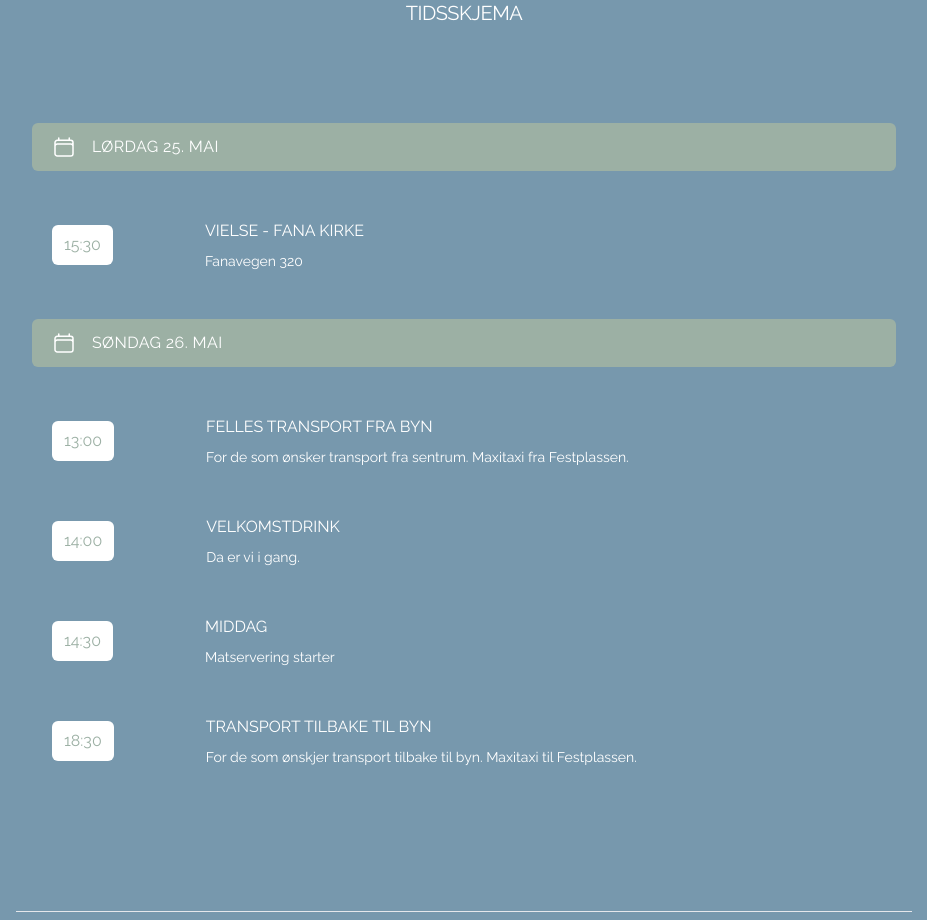
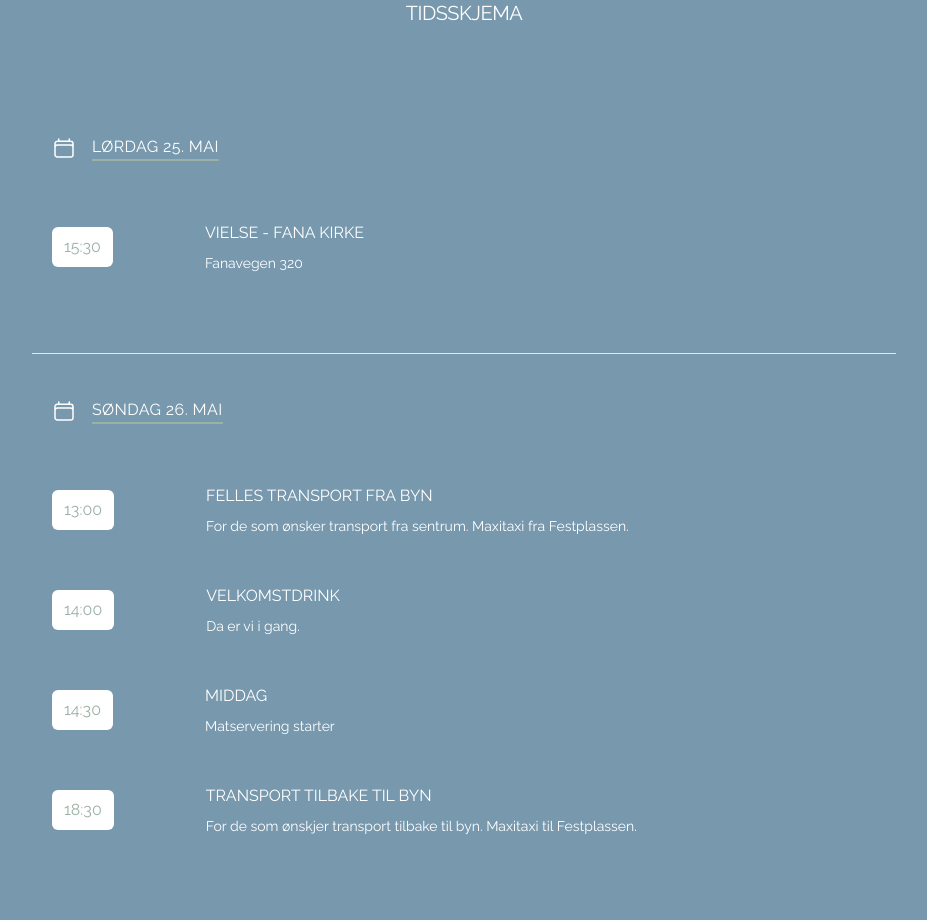
Before and after one commit to matsgund/weddingpage, a React (Vite) app: page / in a window 1280 px wide. Shown: the part 1740-2660 px from the top of the page, without its empty margins (176-1103 px from the left). Built offline with nearby package versions, Linux system fonts and the light colour scheme.

Commit message:
changed schedule component

```diff
--- a/src/pages/homePage/components/infoSection.tsx
+++ b/src/pages/homePage/components/infoSection.tsx
@@ -7,6 +7,7 @@ import { Fade } from "react-awesome-reveal";
 const schedule = [
     {
       day:"Lørdag 25. mai",
+      hr: true,
       events: [
         {
           id: 1,
@@ -14,12 +15,13 @@ const schedule = [
           href:"#link",
           time: "15:30",
           details: "Fanavegen 320",
-          member: "Alice Doe"
+          member: "Alice Doe",
         },
       ]
     },
     {
       day:"Søndag 26. mai",
+      hr: false,
       events: [
         {
           id: 1,
@@ -85,7 +87,7 @@ const InfoSection : React.FC = () => {
 
                     {/* :TITLE CONTAINER */}
                     <Fade
-                        duration={2000}
+                        duration={3000}
                         triggerOnce={true}>
                         <div className="mx-auto max-w-2xl text-center">
                             <h2 className="h2 mb-4 text-white">
@@ -98,16 +100,15 @@ const InfoSection : React.FC = () => {
                     </Fade>
                         {/* :SCHEDULE */}
                     <Fade
-
                         duration={3000}
                         triggerOnce={true}>
                         <div className="p-4 mt-12 sm:mt-20 flex flex-col">
                             {schedule.map(day => (
                                 <div key={day.day} >
                                     {/* ::Day */}
-                                    <span className="flex items-center py-3 px-5 bg-tertiary text-white rounded-md">
+                                    <span className="flex items-center py-3 px-5 text-white rounded-md">
                                         <CalendarIcon className="mr-4 w-6 h-6" />
-                                        <p className="p uppercase tracking-wide">{day.day}</p>
+                                        <p className="p uppercase tracking-wide border-b-2 border-tertiary">{day.day}</p>
                                     </span>
                                     {/* ::Events */}
                                     <ul className="py-6 flex flex-col">
@@ -125,6 +126,7 @@ const InfoSection : React.FC = () => {
                                             </li>
                                         ))}
                                     </ul>
+                                    { day.hr && <hr className="h-px my-8 bg-gray-200 border-0"></hr>}
                                 </div>
                                 ))
                             }
```
